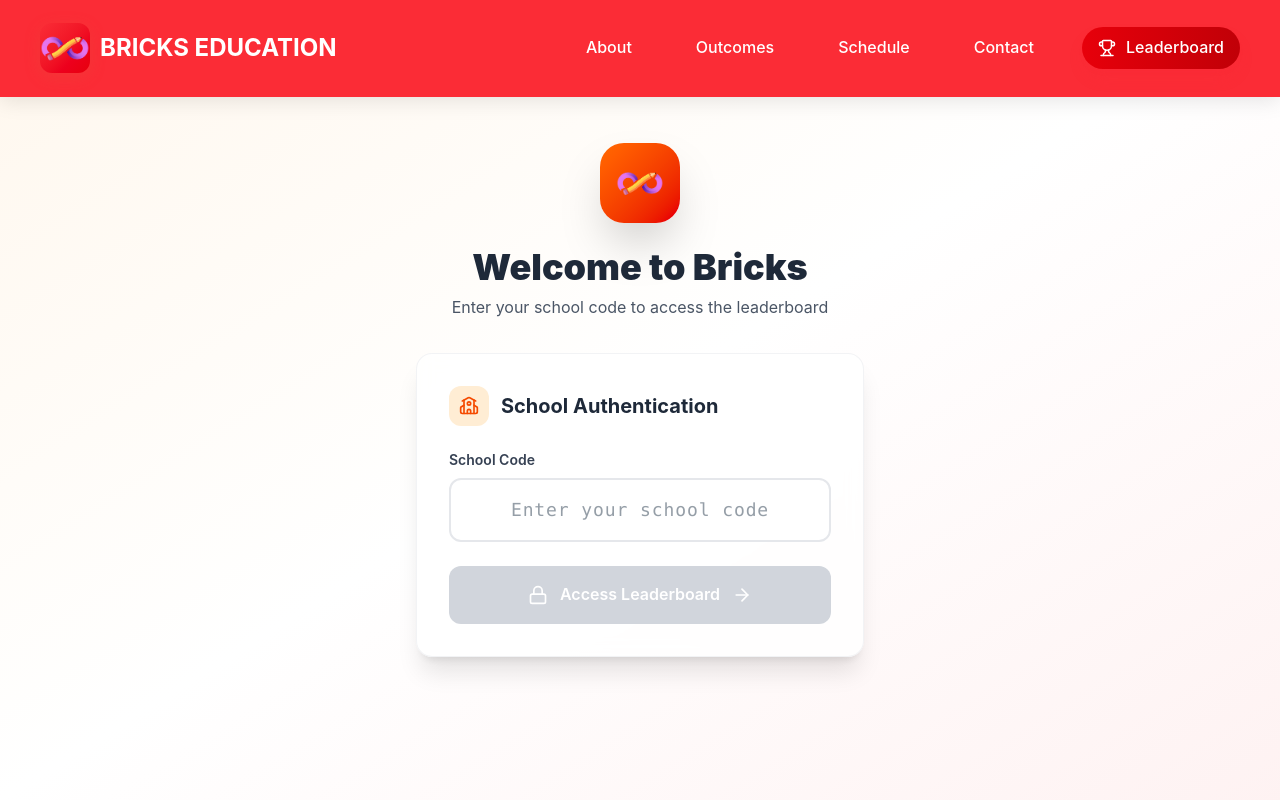
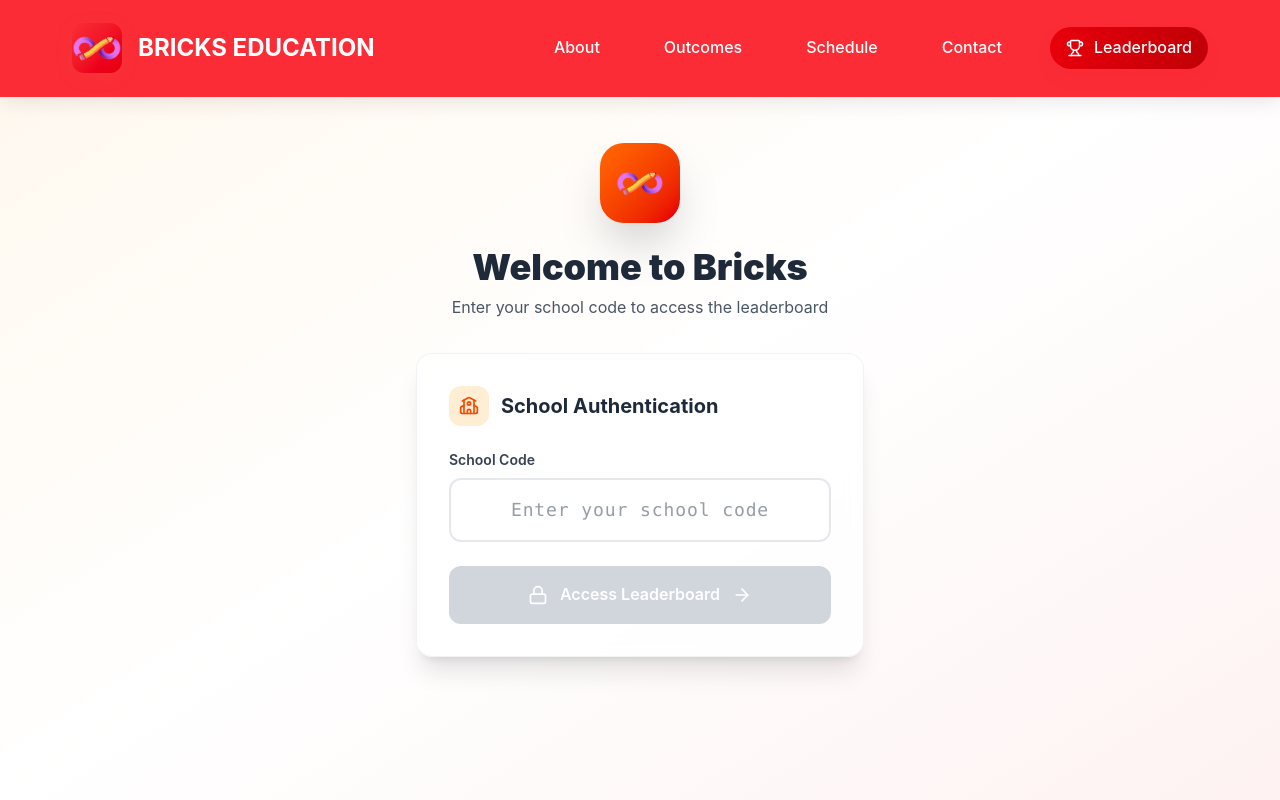
Before and after one commit to Vinay290704/Bricks_Education_Lite, a React (Vite) app: page /leaderboard in a window 1280 px wide. Built offline with nearby package versions, Linux system fonts and the light colour scheme.

Commit message:
working on mobile ui

```diff
--- a/src/components/common/Header.jsx
+++ b/src/components/common/Header.jsx
@@ -11,12 +11,7 @@ const Header = () => {
   const location = useLocation();
   const isHomePage = location.pathname === "/";
 
-  const activeSection = useActiveSection([
-    "about",
-    "outcomes",
-    "schedule",
-    "footer",
-  ]);
+  const activeSection = useActiveSection(["about", "outcomes", "schedule", "footer"]);
 
   // Handle scroll for navbar hiding/showing
   useEffect(() => {
@@ -72,7 +67,7 @@ const Header = () => {
     }
 
     if (hash === "#footer") {
-      const footer = document.querySelector("footer");
+      const footer = document.querySelector('footer');
 
         const headerHeight = 80;
         const elementPosition = footer.getBoundingClientRect().top;
@@ -130,29 +125,29 @@ const Header = () => {
           {/* Logo Section */}
           <Link
             to="/"
-            className=" flex items-center gap-4 text-white"
+            className="flex items-center gap-4 text-white transition-transform duration-300 ease-out hover:scale-105 focus:outline-none focus:ring-2 focus:ring-red-500/20 focus:ring-offset-2 rounded-lg animate-[slideInLeft_0.8s_ease-out]"
             onClick={() => setIsMobileMenuOpen(false)}
           >
-            <div className="absolute left-10 w-[50px] h-[50px] bg-gradient-to-br from-red-500 to-red-600 rounded-xl flex items-center justify-center overflow-hidden shadow-[0_4px_15px_rgba(231,76,60,0.3)] transition-all duration-300 hover:rotate-[5deg] hover:scale-105 hover:shadow-[0_8px_25px_rgba(231,76,60,0.4)]">
+            <div className="relative w-[50px] h-[50px] bg-gradient-to-br from-red-500 to-red-600 rounded-xl flex items-center justify-center overflow-hidden shadow-[0_4px_15px_rgba(231,76,60,0.3)] transition-all duration-300 hover:rotate-[5deg] hover:scale-105 hover:shadow-[0_8px_25px_rgba(231,76,60,0.4)]">
               <img
                 src={BricksLogo}
                 alt="Bricks Education Logo"
                 className="w-full h-full object-cover rounded-xl"
               />
             </div>
-            <div className="absolute left-25 text-2xl font-bold text-white">
+            <div className="text-2xl font-bold text-white">
               BRICKS EDUCATION
             </div>
           </Link>
 
           {/* Desktop Navigation */}
-          <ul className="absolute right-10 hidden md:flex items-center gap-8 list-none">
+          <ul className="hidden md:flex items-center gap-8 list-none">
             {navigationItems.map((item) => (
               <li key={item.section} className="relative">
                 <a
                   href={item.href}
                   onClick={(e) => handleHashNavigation(e, item.href)}
-                  className={`relative px-4 py-2 rounded-[25px] font-medium text-white transition-all duration-300 ease-out hover:scale-105 active:scale-95 focus:outline-none focus:ring-2 focus:ring-red-500/20 focus:ring-offset-2 overflow-hidden "
+                  className={`relative px-4 py-2 rounded-[25px] font-medium text-white transition-all duration-300 ease-out hover:scale-105 active:scale-95 focus:outline-none focus:ring-2 focus:ring-red-500/20 focus:ring-offset-2 overflow-hidden
                   }`}
                 >
                   {item.label}
```
Lines whose indentation alone changed are shown as unchanged.
